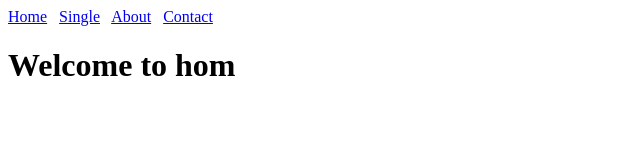
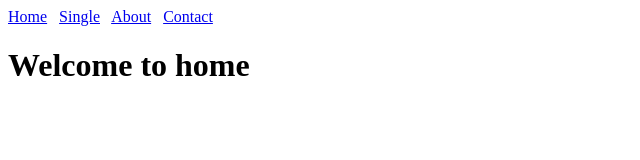
Before and after one commit to danielskiala/demo-app-angular, an Angular app: page /home in a window 1280 px wide. Shown: the top 160 px of the page, without its empty margins (0-640 px from the left). Built offline with nearby package versions, Linux system fonts and the light colour scheme.

Commit message:
Fix typo in homePage

```diff
--- a/src/app/home/home.component.html
+++ b/src/app/home/home.component.html
@@ -1 +1 @@
-<h1>Welcome to hom</h1>
+<h1>Welcome to home</h1>
```
